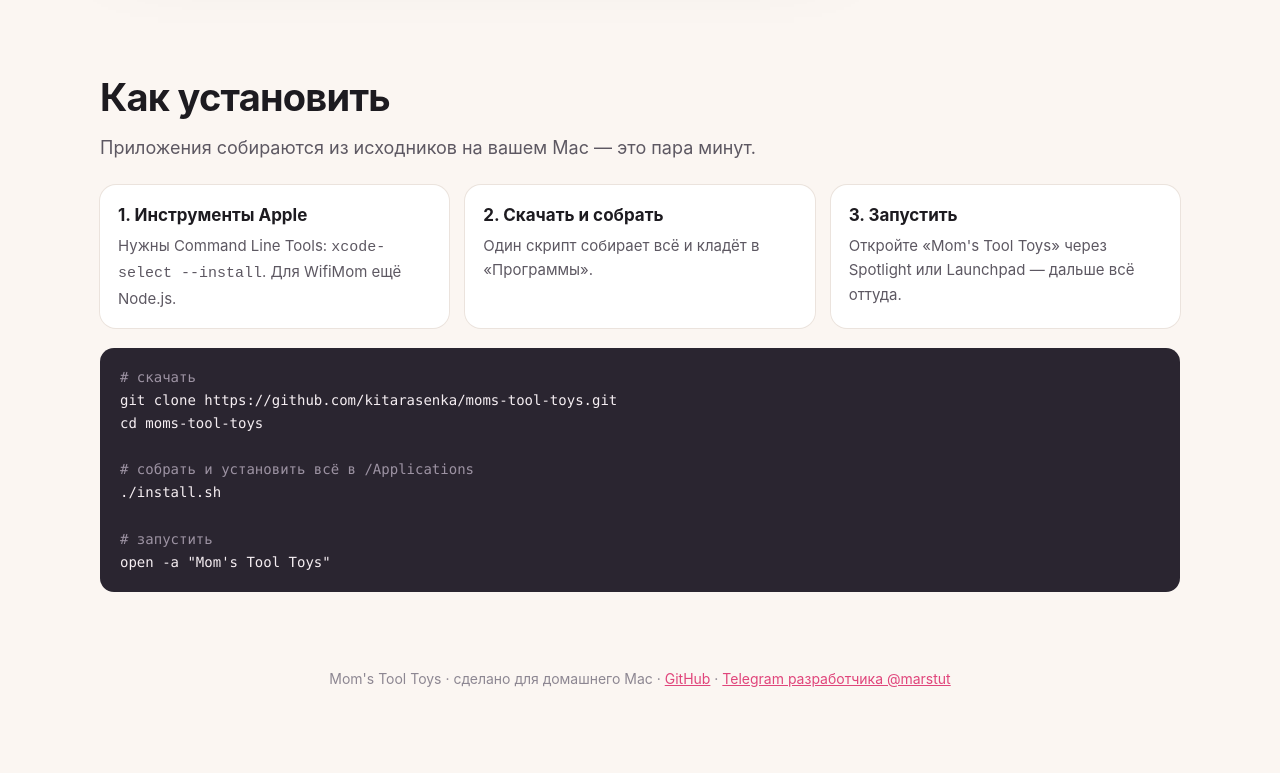
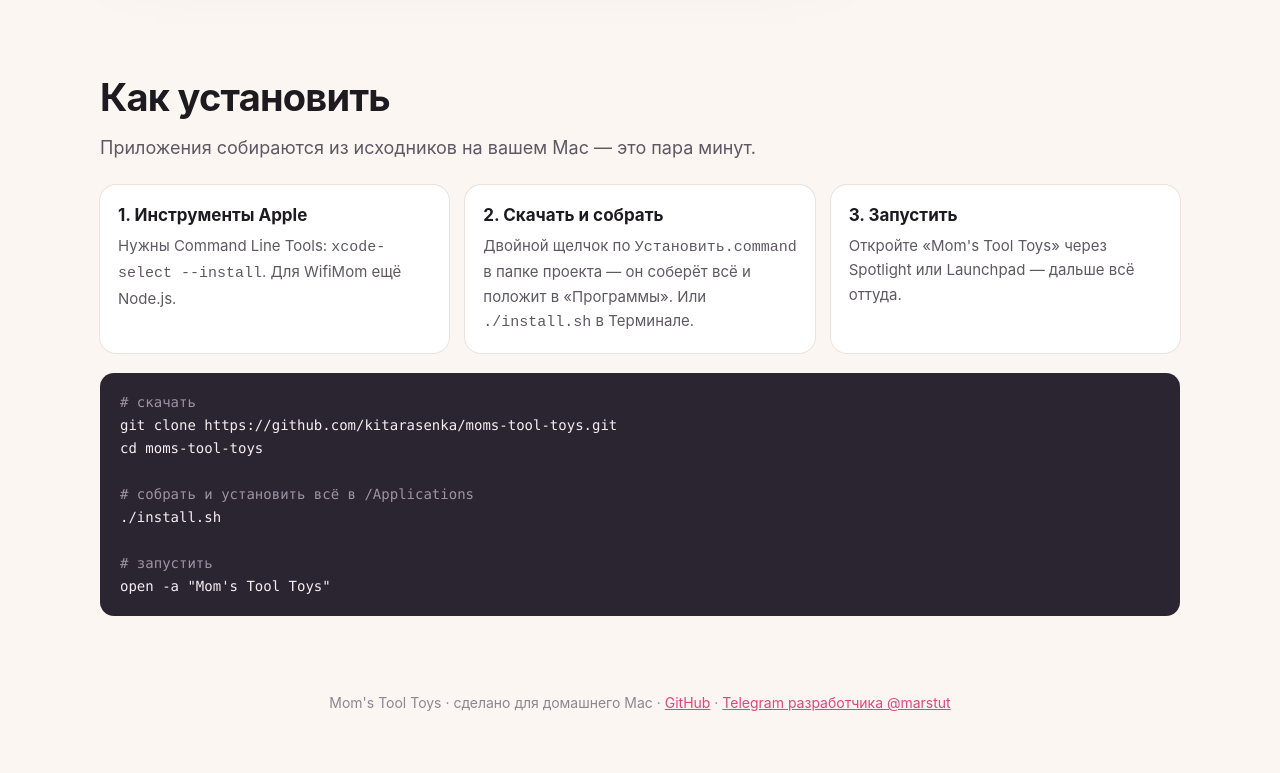
Before and after one commit to kitarasenka/moms-tool-toys, a plain HTML site: page docs/index.html in a window 1280 px wide. Shown: the part 1433-2206 px from the top of the page. Before the commit the page ends 2182 px from the top, so only its background shows below. Drawn offline with Linux system fonts and the light colour scheme.

Commit message:
feat(repo): Установить.command — установка двойным щелчком из Finder
Технически:
- Установить.command в корне: проверяет Command Line Tools (иначе xcode-select --install) и Node
  (добавляет в PATH Homebrew и nvm — из Finder их не видно), запускает ./install.sh, открывает лаунчер
  и держит окно Терминала открытым до нажатия клавиши
- README и шаг 2 на лендинге: описан запуск через Установить.command

Патчноут:
- Mom's Tool Toys теперь можно установить двойным щелчком по файлу «Установить.command».

```diff
--- a/docs/index.html
+++ b/docs/index.html
@@ -231,7 +231,7 @@ footer{padding:40px 0 60px;color:var(--muted);font-size:14px;text-align:center}
     <p class="sub">Приложения собираются из исходников на вашем Mac — это пара минут.</p>
     <div class="steps">
       <div class="step"><b>1. Инструменты Apple</b><span>Нужны Command Line Tools: <code>xcode-select --install</code>. Для WifiMom ещё Node.js.</span></div>
-      <div class="step"><b>2. Скачать и собрать</b><span>Один скрипт собирает всё и кладёт в «Программы».</span></div>
+      <div class="step"><b>2. Скачать и собрать</b><span>Двойной щелчок по <code>Установить.command</code> в папке проекта — он соберёт всё и положит в «Программы». Или <code>./install.sh</code> в Терминале.</span></div>
       <div class="step"><b>3. Запустить</b><span>Откройте «Mom's Tool Toys» через Spotlight или Launchpad — дальше всё оттуда.</span></div>
     </div>
 <div class="code"><span class="c"># скачать</span>
```
Also changed, not shown: README.md, 1 other file.
